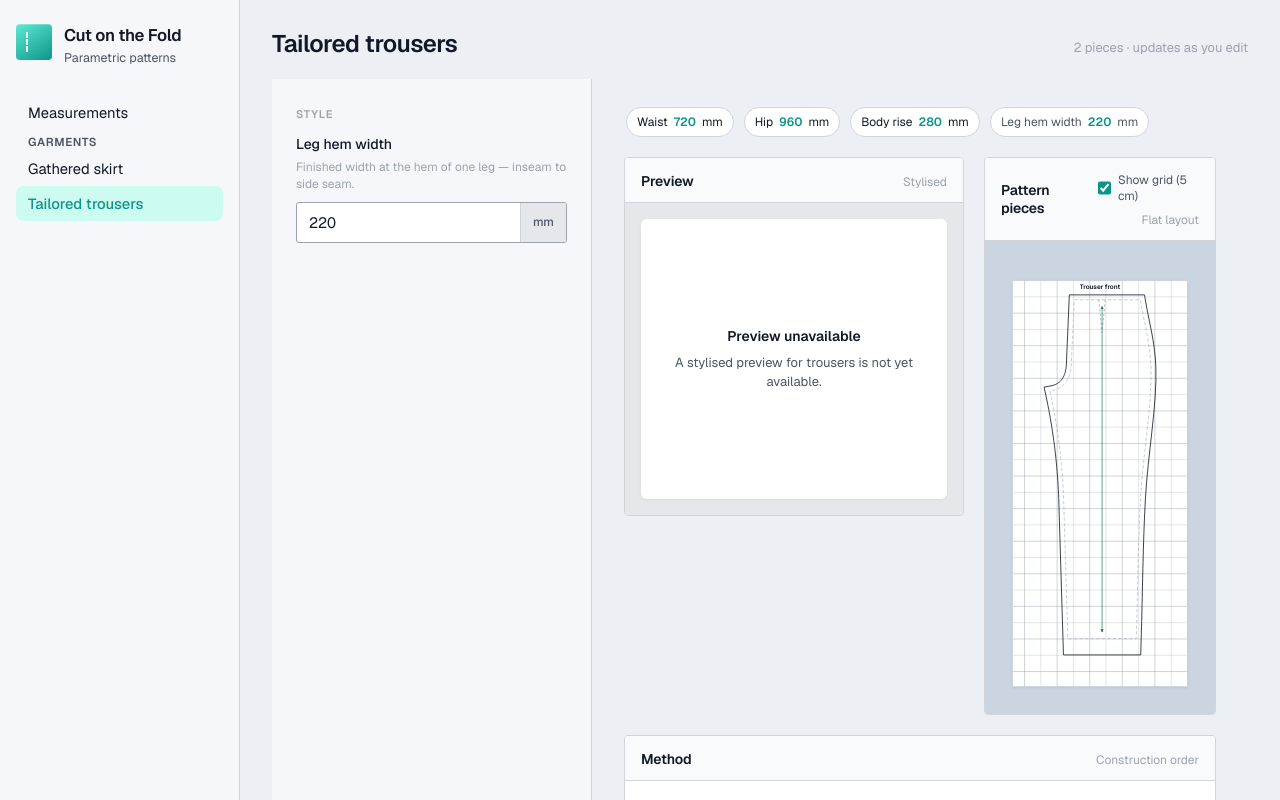
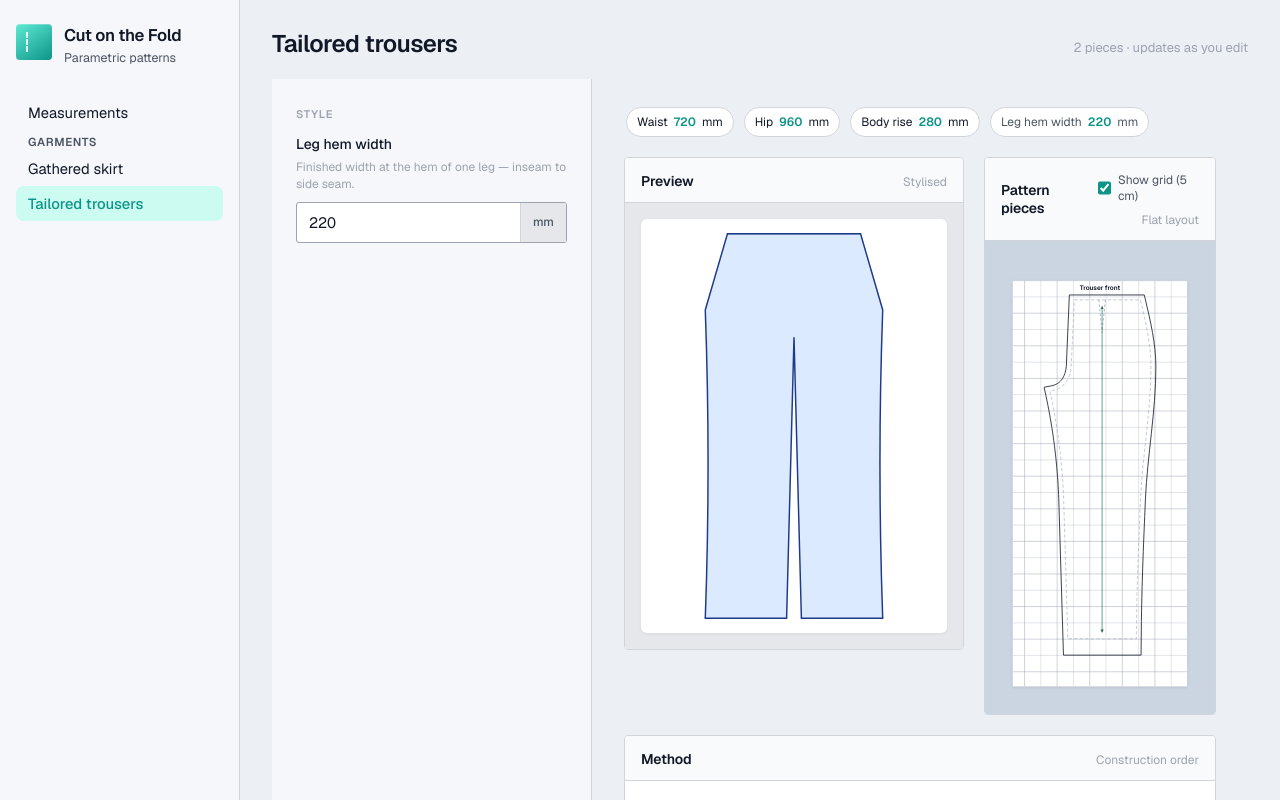
Before and after one commit to HelenStaniland/cutonthefold, a Next.js app: page /garments/tailored-trousers in a window 1280 px wide. Shown: the top 800 px of the page. Built offline with nearby package versions, Linux system fonts and the light colour scheme.

Commit message:
Trouser preview

```diff
--- a/app/garments/tailored-trousers/page.tsx
+++ b/app/garments/tailored-trousers/page.tsx
@@ -8,6 +8,7 @@ import {
   trouserInstructions,
   validateTrousers,
 } from "@/lib/patterns/trouserBlock";
+import { previewTrousers } from "@/lib/previews/trouserBlock";
 import {
   DEFAULT_SEAM_ALLOWANCE,
   withSeamAllowance,
@@ -76,6 +77,7 @@ export default function TailoredTrousersPage() {
   const validation = validateTrousers(body, style);
   const net = draftTrousers(body, style);
   const pattern = withSeamAllowance(net, DEFAULT_SEAM_ALLOWANCE);
+  const preview = previewTrousers(body, style);
   const method = trouserInstructions();
   const selectedStep = method.find((step) => step.id === selectedStepId);
   const activeHighlights = selectedStep?.highlight ?? [];
@@ -144,6 +146,20 @@ export default function TailoredTrousersPage() {
       ),
     [sheetX, sheetY, sheetWidth, sheetHeight],
   );
+
+  const previewPad = 40;
+  const previewPoints = preview ? preview.outline : [];
+  const previewXs = previewPoints.map((p) => p.x);
+  const previewYs = previewPoints.map((p) => p.y);
+  const previewMinX = preview && previewPoints.length > 0 ? Math.min(...previewXs) : -200;
+  const previewMaxX = preview && previewPoints.length > 0 ? Math.max(...previewXs) : 200;
+  const previewMinY = preview && previewPoints.length > 0 ? Math.min(...previewYs) : 0;
+  const previewMaxY = preview && previewPoints.length > 0 ? Math.max(...previewYs) : 640;
+  const previewWidth = previewMaxX - previewMinX + previewPad * 2;
+  const previewHeight = previewMaxY - previewMinY + previewPad * 2;
+
+  const polygonPoints = (pts: { x: number; y: number }[]) =>
+    pts.map((p) => `${p.x},${p.y}`).join(" ");
 
   const pieceCount = pattern.pieces.reduce((n, p) => n + p.cutCount, 0);
 
@@ -226,12 +242,34 @@ export default function TailoredTrousersPage() {
                 <span className={styles.cardSubtitle}>Stylised</span>
               </div>
               <div className={styles.cardBody}>
-                <div className={styles.canvasUnavailable}>
-                  <p className={styles.canvasUnavailableTitle}>Preview unavailable</p>
-                  <p className={styles.canvasUnavailableMessage}>
-                    A stylised preview for trousers is not yet available.
-                  </p>
-                </div>
+                {preview ? (
+                  <svg
+                    width={340}
+                    height={460}
+                    viewBox={`${previewMinX - previewPad} ${previewMinY - previewPad} ${previewWidth} ${previewHeight}`}
+                  >
+                    <polygon
+                      points={polygonPoints(preview.outline)}
+                      className={styles.previewSkirt}
+                      fill="none"
+                    />
+                    <line
+                      x1={preview.waistline.from.x}
+                      y1={preview.waistline.from.y}
+                      x2={preview.waistline.to.x}
+                      y2={preview.waistline.to.y}
+                      className={styles.previewLine}
+                    />
+                  </svg>
+                ) : (
+                  <div className={styles.canvasUnavailable}>
+                    <p className={styles.canvasUnavailableTitle}>Preview unavailable</p>
+                    <p className={styles.canvasUnavailableMessage}>
+                      {validation.issues[0]?.message ??
+                        "Fix the checks in the sidebar to see a preview."}
+                    </p>
+                  </div>
+                )}
               </div>
             </article>
 
--- a/lib/patterns/trouserBlock.ts
+++ b/lib/patterns/trouserBlock.ts
@@ -43,46 +43,57 @@ function quadBezier(p0: Point, p1: Point, p2: Point, n = CURVE_SAMPLES): Point[]
   return points;
 }
 
-function catmullRom(knots: Point[], n = CURVE_SAMPLES, alpha = 0.5): Point[] {
-  if (knots.length < 2) return [...knots];
+// Shape-preserving (monotone) cubic through points ordered by ascending y,
+// interpolating x as a function of y. Unlike Catmull-Rom it cannot overshoot:
+// each tangent comes from the neighbouring secant slopes and is forced flat at
+// a local peak, and stays straight through collinear points.
+function pchipByY(knots: Point[], n = CURVE_SAMPLES): Point[] {
+  const k = knots.length;
+  if (k < 3) return [...knots];
 
-  // phantom points just beyond each end, so the curve passes through the real ends
-  const pts: Point[] = [
-    { x: 2 * knots[0].x - knots[1].x, y: 2 * knots[0].y - knots[1].y },
-    ...knots,
-    {
-      x: 2 * knots[knots.length - 1].x - knots[knots.length - 2].x,
-      y: 2 * knots[knots.length - 1].y - knots[knots.length - 2].y,
-    },
-  ];
+  const ys = knots.map((p) => p.y);
+  const xs = knots.map((p) => p.x);
+  const h: number[] = [];
+  const d: number[] = []; // secant slope dx/dy on each span
+  for (let i = 0; i < k - 1; i++) {
+    h.push(ys[i + 1] - ys[i]);
+    d.push((xs[i + 1] - xs[i]) / h[i]);
+  }
 
-  const spans = knots.length - 1;
-  const per = Math.max(1, Math.round(n / spans));
+  const m = new Array<number>(k).fill(0); // tangent dx/dy at each knot
+  for (let i = 1; i < k - 1; i++) {
+    if (d[i - 1] * d[i] <= 0) {
+      m[i] = 0; // local extremum (e.g. the hip) -> flat, so no overshoot
+    } else {
+      const w1 = 2 * h[i] + h[i - 1];
+      const w2 = h[i] + 2 * h[i - 1];
+      m[i] = (w1 + w2) / (w1 / d[i - 1] + w2 / d[i]); // weighted harmonic mean
+    }
+  }
+  const endTangent = (de: number, dn: number, he: number, hn: number) => {
+    let t = ((2 * he + hn) * de - he * dn) / (he + hn);
+    if (t * de <= 0) t = 0;
+    else if (de * dn <= 0 && Math.abs(t) > 3 * Math.abs(de)) t = 3 * de;
+    return t;
+  };
+  m[0] = endTangent(d[0], d[1], h[0], h[1]);
+  m[k - 1] = endTangent(d[k - 2], d[k - 3], h[k - 2], h[k - 3]);
+
+  const perSpan = Math.max(1, Math.round(n / (k - 1)));
   const out: Point[] = [];
-
-  const knot = (a: Point, b: Point) =>
-    Math.max(Math.hypot(b.x - a.x, b.y - a.y), 1e-6) ** alpha; // centripetal: alpha = 0.5
-  const lerp = (a: Point, b: Point, f: number): Point => ({
-    x: a.x + (b.x - a.x) * f,
-    y: a.y + (b.y - a.y) * f,
-  });
-
-  for (let i = 1; i < pts.length - 2; i++) {
-    const p0 = pts[i - 1], p1 = pts[i], p2 = pts[i + 1], p3 = pts[i + 2];
-    const t0 = 0;
-    const t1 = t0 + knot(p0, p1);
-    const t2 = t1 + knot(p1, p2);
-    const t3 = t2 + knot(p2, p3);
-
-    const startJ = i === 1 ? 0 : 1;
-    for (let j = startJ; j <= per; j++) {
-      const t = t1 + ((t2 - t1) * j) / per;
-      const a1 = lerp(p0, p1, (t - t0) / (t1 - t0));
-      const a2 = lerp(p1, p2, (t - t1) / (t2 - t1));
-      const a3 = lerp(p2, p3, (t - t2) / (t3 - t2));
-      const b1 = lerp(a1, a2, (t - t0) / (t2 - t0));
-      const b2 = lerp(a2, a3, (t - t1) / (t3 - t1));
-      out.push(lerp(b1, b2, (t - t1) / (t2 - t1)));
+  for (let i = 0; i < k - 1; i++) {
+    for (let j = i === 0 ? 0 : 1; j <= perSpan; j++) {
+      const t = j / perSpan;
+      const t2 = t * t;
+      const t3 = t2 * t;
+      out.push({
+        x:
+          (2 * t3 - 3 * t2 + 1) * xs[i] +
+          (t3 - 2 * t2 + t) * h[i] * m[i] +
+          (-2 * t3 + 3 * t2) * xs[i + 1] +
+          (t3 - t2) * h[i] * m[i + 1],
+        y: ys[i] + t * h[i],
+      });
     }
   }
   return out;
@@ -185,7 +196,7 @@ export function draftTrouserFront(
       role: "waist",
     },
     {
-      points: catmullRom([p11, p8, p13, p12]),
+      points: pchipByY([p11, p8, p13, p12]),
       edge: "seam",
       role: "side-seam",
     },
--- /dev/null
+++ b/lib/previews/trouserBlock.ts
@@ -0,0 +1,89 @@
+import { BodyMeasurements, Line, Point } from "@/lib/types/measurements";
+import {
+  TrouserFrontStyle,
+  validateTrousers,
+} from "@/lib/patterns/trouserBlock";
+
+/** Minimum gap between inner hems — stylising knob. */
+const LEG_GAP_MIN = 20;
+/** Thigh hollow depth, pulled toward centre — stylising knob. */
+const THIGH_HOLLOW_MM = 15;
+
+export type TrouserPreview = {
+  outline: Point[]; // closed front-view silhouette
+  waistline: Line; // the top (waist) edge
+};
+
+function sampleQuad(p0: Point, p1: Point, p2: Point, n = 8): Point[] {
+  const points: Point[] = [];
+  for (let i = 0; i <= n; i++) {
+    const t = i / n;
+    const u = 1 - t;
+    points.push({
+      x: u * u * p0.x + 2 * u * t * p1.x + t * t * p2.x,
+      y: u * u * p0.y + 2 * u * t * p1.y + t * t * p2.y,
+    });
+  }
+  return points;
+}
+
+function xOnLineAtY(a: Point, b: Point, y: number): number {
+  return a.x + ((b.x - a.x) * (y - a.y)) / (b.y - a.y);
+}
+
+export function previewTrousers(
+  body: BodyMeasurements,
+  style: TrouserFrontStyle,
+): TrouserPreview | null {
+  if (!validateTrousers(body, style).valid) {
+    return null;
+  }
+
+  const W = body.waist;
+  const H = body.hip;
+  const D = body.hipDepth;
+  const R = body.bodyRise;
+  const F = body.waistToFloor;
+  const B = style.bottomWidth;
+
+  const waistHalf = W / 4;
+  const hipHalf = H / 4;
+  const innerHemX = Math.max(hipHalf - B, LEG_GAP_MIN);
+  const outerHemX = innerHemX + B;
+
+  const waistL: Point = { x: -waistHalf, y: 0 };
+  const waistR: Point = { x: waistHalf, y: 0 };
+  const hipL: Point = { x: -hipHalf, y: D };
+  const hipR: Point = { x: hipHalf, y: D };
+  const crotch: Point = { x: 0, y: R };
+  const outerHemR: Point = { x: outerHemX, y: F };
+  const innerHemR: Point = { x: innerHemX, y: F };
+  const outerHemL: Point = { x: -outerHemX, y: F };
+  const innerHemL: Point = { x: -innerHemX, y: F };
+
+  const midY = (D + F) / 2;
+  const midXR = xOnLineAtY(hipR, outerHemR, midY) - THIGH_HOLLOW_MM;
+  const midXL = xOnLineAtY(hipL, outerHemL, midY) + THIGH_HOLLOW_MM;
+
+  const outerRHollow = sampleQuad(hipR, { x: midXR, y: midY }, outerHemR).slice(1);
+  const outerLHollow = sampleQuad(outerHemL, { x: midXL, y: midY }, hipL).slice(1);
+
+  const outline: Point[] = [
+    waistL,
+    waistR,
+    hipR,
+    ...outerRHollow,
+    outerHemR,
+    innerHemR,
+    crotch,
+    innerHemL,
+    outerHemL,
+    ...outerLHollow,
+    hipL,
+  ];
+
+  return {
+    outline,
+    waistline: { from: waistL, to: waistR },
+  };
+}
```
Also changed, not shown: lib/previews/gatheredSkirt.ts (+12 -10 lines).
